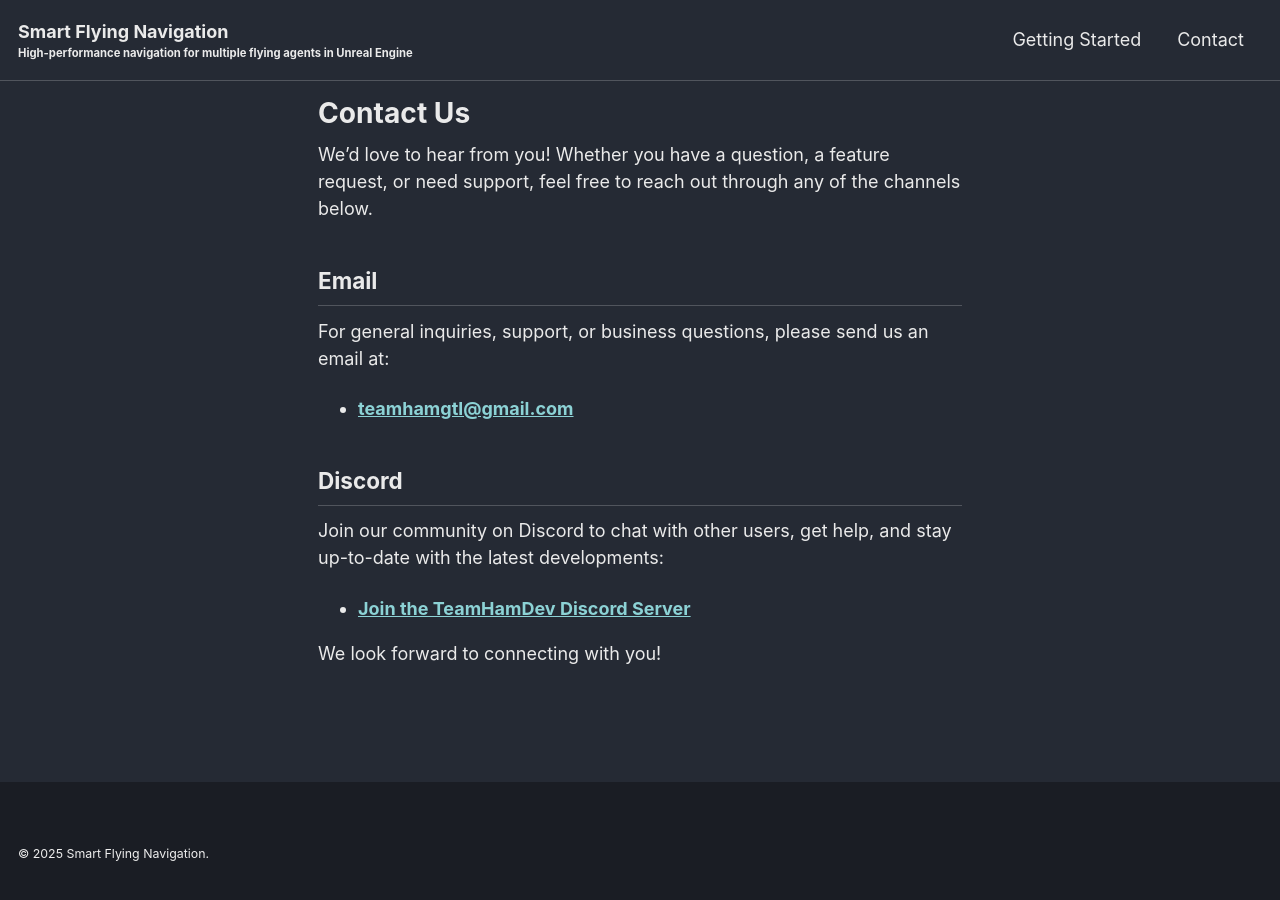
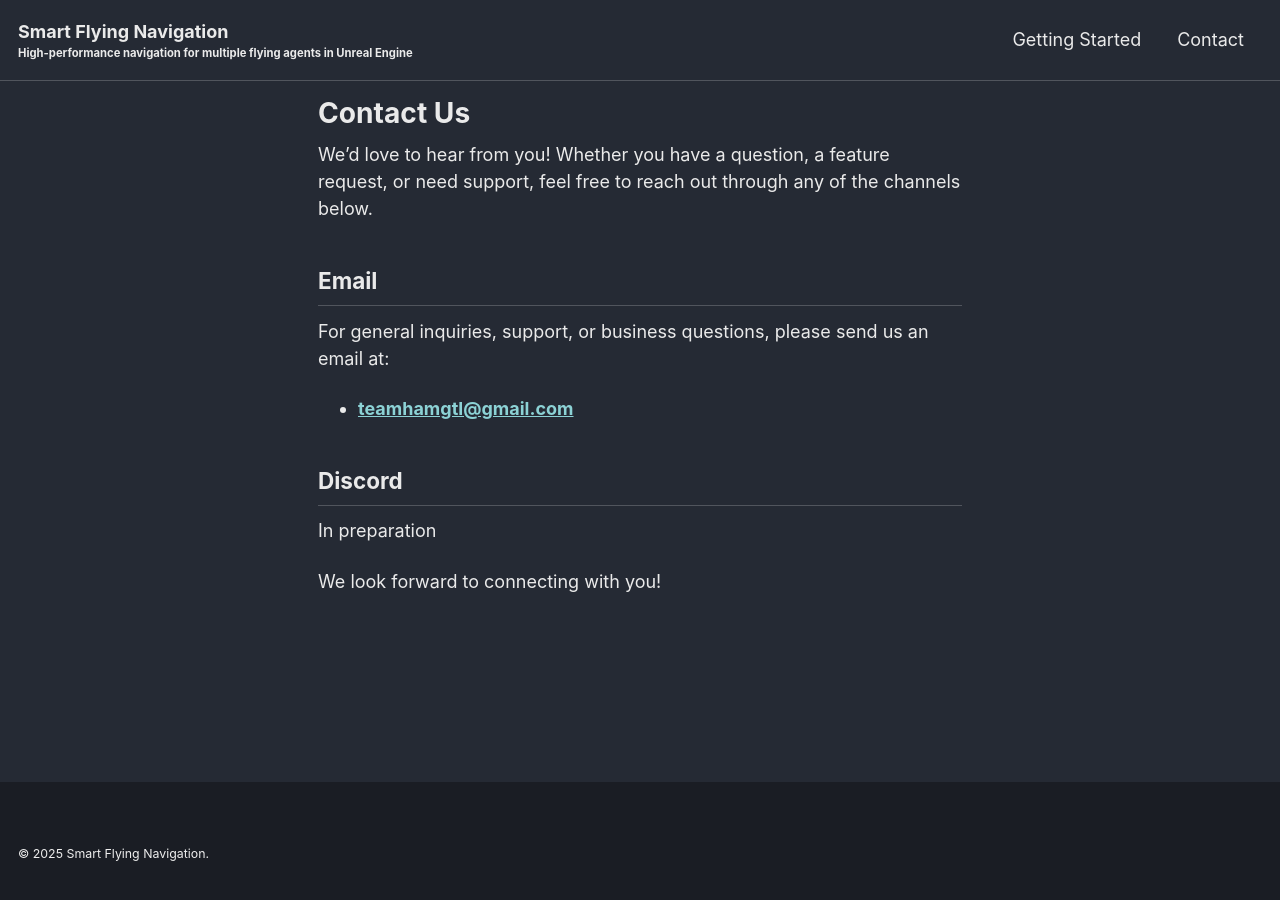
Before and after one commit to TeamHamDev/TeamHamDev.github.io, a Jekyll site: the page built from _pages/contact.md, in a window 1280 px wide. Built offline with Jekyll 4.4.1, drawn with Linux system fonts in a browser that asks for light colours; cached includes are drawn as plain includes.

Commit message:
Update contact.md

```diff
--- a/_pages/contact.md
+++ b/_pages/contact.md
@@ -13,7 +13,6 @@ For general inquiries, support, or business questions, please send us an email a
 
 ## Discord
 
-Join our community on Discord to chat with other users, get help, and stay up-to-date with the latest developments:
-- **[Join the TeamHamDev Discord Server](https://discord.gg/PMxQ3ysC)**
+In preparation
 
 We look forward to connecting with you!
```
